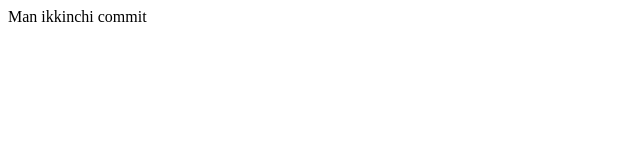
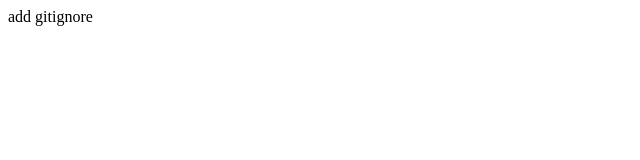
Before and after one commit to Islombek070707/NPM, a website: page index.html in a window 1280 px wide. Shown: the full height of the page, 0-640 px from the left. Drawn offline with Linux system fonts and the light colour scheme.

```diff
--- a/index.html
+++ b/index.html
@@ -8,6 +8,6 @@
   <link rel="stylesheet" href="./style.css">
 </head>
 <body>
-  <div>Man ikkinchi commit</div>
+  <div>add gitignore</div>
 </body>
 </html>
```
